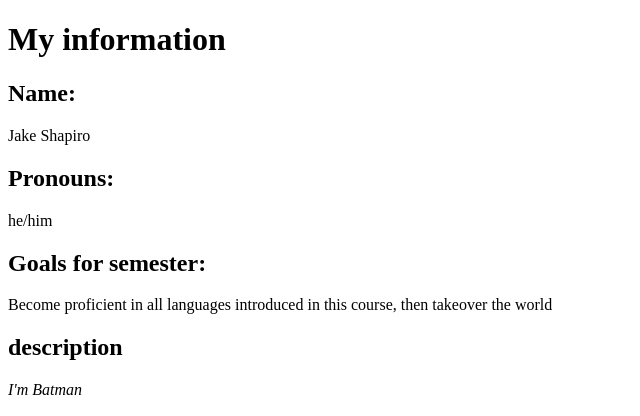
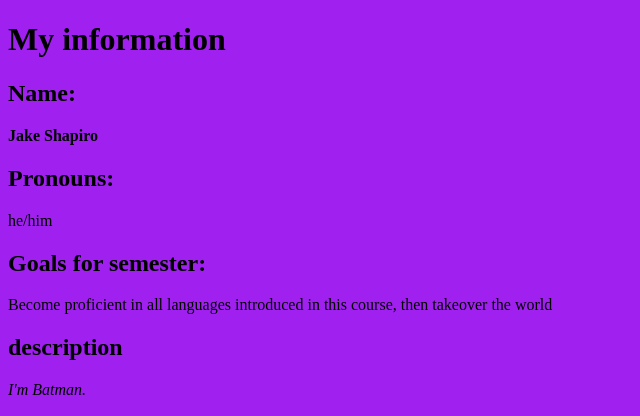
Before and after one commit to Jshap44/Jshap44.github.io, a plain HTML site: page wa/wa2.html in a window 1280 px wide. Shown: the top 416 px of the page, without its empty margins (0-640 px from the left). Drawn offline with Linux system fonts and the light colour scheme.

Commit message:
Create first.code-workspace

```diff
--- a/wa/wa2.html
+++ b/wa/wa2.html
@@ -6,19 +6,19 @@
     <meta name="viewport" content="width=device-width, initial-scale=1.0">
     <title>Document</title>
 </head>
-<body>
+<body style="background-color: #A020F0;" >
     <h1>My information</h1>
     <h2>Name:</h2>
-    <p>Jake Shapiro</p>
+    <p><strong>Jake Shapiro</strong></p>
     <h2>Pronouns:</h2>
     <p>he/him</p>
     <h2>Goals for semester:</h2>
     <p>Become proficient in all languages introduced in this course, then takeover the world</p>
     <h2>description</h2>
-    <p><em>I'm Batman</em></p>
+    <p><em>I'm Batman.</em></p>
 
     <h2>This is a picture of my face</h2>
-    <img src ="../img/Portrait.JPG" height = "400"  width = "500">
+    <img src ="../img/Portrait.JPG" height = "400"  width = "500" alt = "a cool picture one of my classmates made of me">
     <p><a href = "https://youtube.com/shorts/5WvUbTr5bgI?si=kv55r_ARUNlAqPVu" target = "_blank"> This is one of my favorite YouTube videos</a></p>
 </body>
 </html>
```
